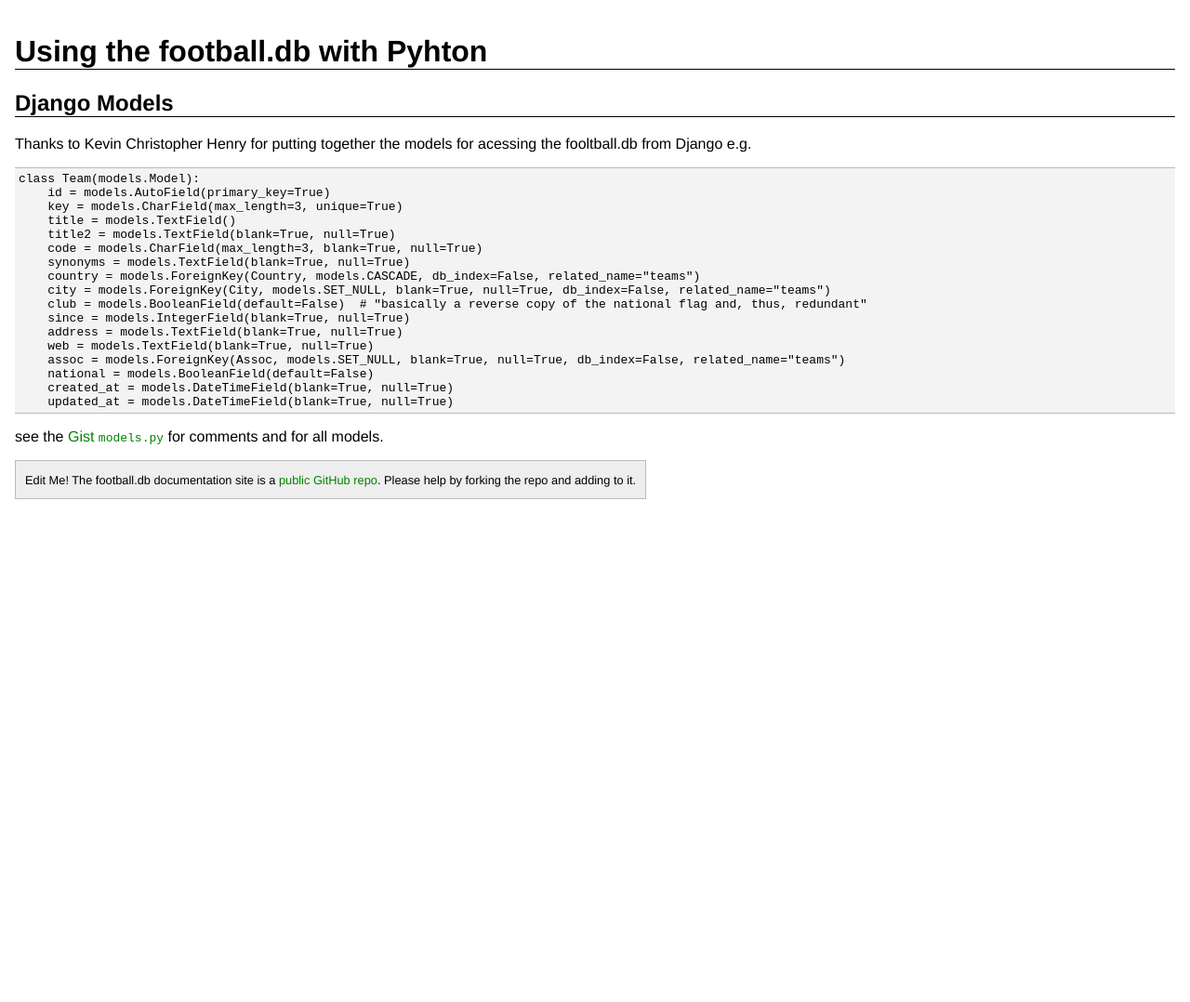
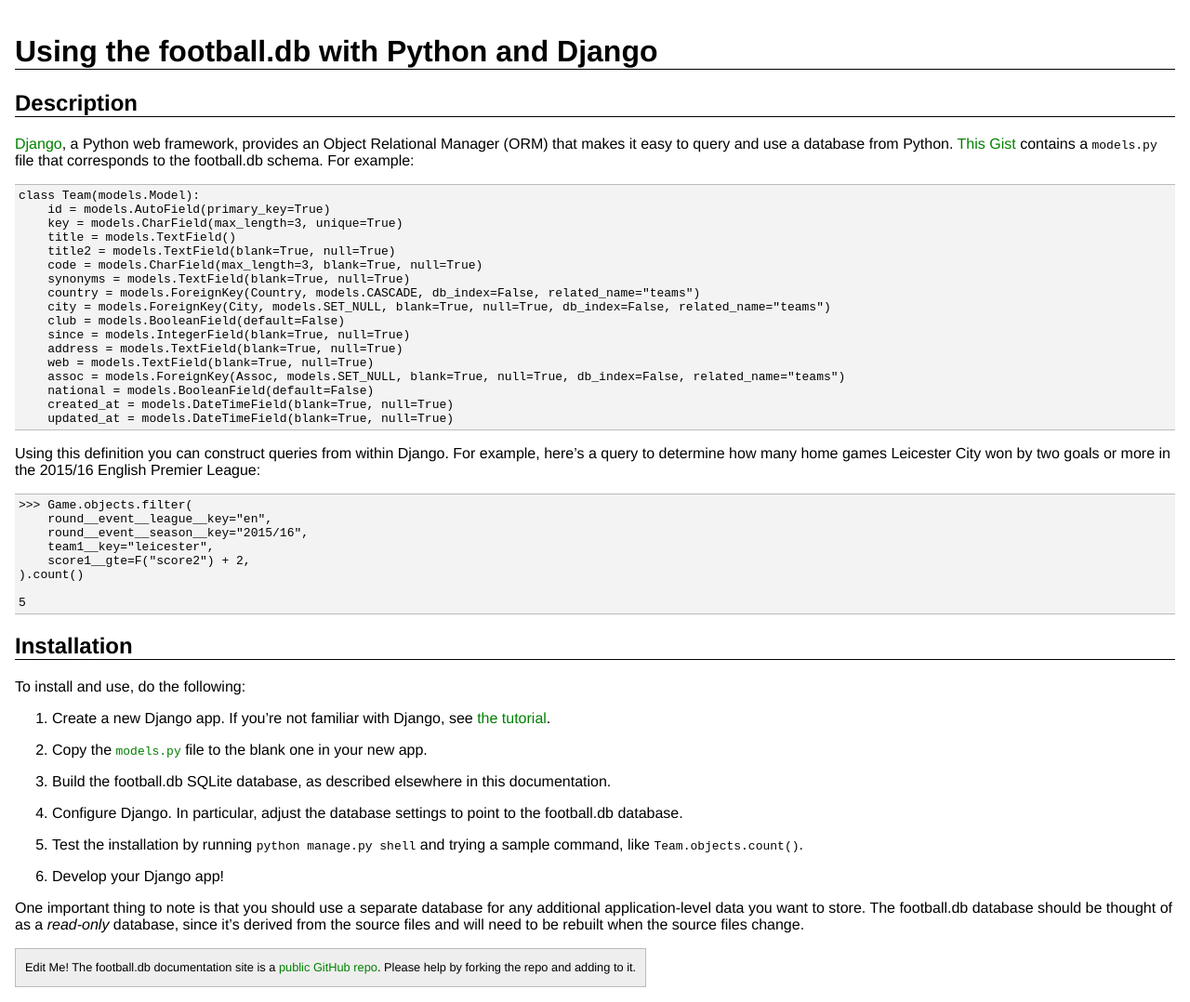
Before and after one commit to openfootball/docs, a Jekyll site: the page built from python.md, in a window 1280 px wide. Shown: the whole page at 93% size. Built offline with Jekyll 4.4.1, drawn with Linux system fonts in a browser that asks for light colours; before the commit the page ends 900 px from its top, so only the background shows below that.

Commit message:
Update python.md with more details

````diff
--- a/python.md
+++ b/python.md
@@ -1,16 +1,14 @@
 ---
 layout: default
-title: Using the football.db with Pyhton
+title: Using the football.db with Python and Django
 ---
 
 # {{ page.title }}
 
 
-## Django Models
+## Description
 
-Thanks to Kevin Christopher Henry
-for putting together the models for acessing the fooltball.db from Django
-e.g.
+[Django](https://www.djangoproject.com/), a Python web framework, provides an Object Relational Manager (ORM) that makes it easy to query and use a database from Python. [This Gist](https://gist.github.com/marfire/44822f94af25f11a2fda5beba2593229) contains a `models.py` file that corresponds to the football.db schema. For example:
 
 ```
 class Team(models.Model):
@@ -22,7 +20,7 @@ class Team(models.Model):
     synonyms = models.TextField(blank=True, null=True)
     country = models.ForeignKey(Country, models.CASCADE, db_index=False, related_name="teams")
     city = models.ForeignKey(City, models.SET_NULL, blank=True, null=True, db_index=False, related_name="teams")
-    club = models.BooleanField(default=False)  # "basically a reverse copy of the national flag and, thus, redundant"
+    club = models.BooleanField(default=False)
     since = models.IntegerField(blank=True, null=True)
     address = models.TextField(blank=True, null=True)
     web = models.TextField(blank=True, null=True)
@@ -32,4 +30,33 @@ class Team(models.Model):
     updated_at = models.DateTimeField(blank=True, null=True)
 ```
 
-see the [Gist `models.py`](https://gist.github.com/marfire/44822f94af25f11a2fda5beba2593229) for comments and for all models.
+Using this definition you can construct queries from within Django. For example, here's a query to determine how many home games Leicester City won by two goals or more in the 2015/16 English Premier League:
+
+```
+>>> Game.objects.filter(
+    round__event__league__key="en",
+    round__event__season__key="2015/16",
+    team1__key="leicester",
+    score1__gte=F("score2") + 2,
+).count()
+
+5
+```
+
+## Installation
+
+To install and use, do the following:
+
+1. Create a new Django app. If you're not familiar with Django, see [the tutorial](https://docs.djangoproject.com/en/dev/intro/tutorial01/).
+
+2. Copy the [`models.py`](https://gist.github.com/marfire/44822f94af25f11a2fda5beba2593229) file to the blank one in your new app.
+
+3. Build the football.db SQLite database, as described elsewhere in this documentation.
+
+4. Configure Django. In particular, adjust the database settings to point to the football.db database.
+
+5. Test the installation by running `python manage.py shell` and trying a sample command, like `Team.objects.count()`.
+
+6. Develop your Django app!
+
+One important thing to note is that you should use a separate database for any additional application-level data you want to store. The football.db database should be thought of as a *read-only* database, since it's derived from the source files and will need to be rebuilt when the source files change.
````
